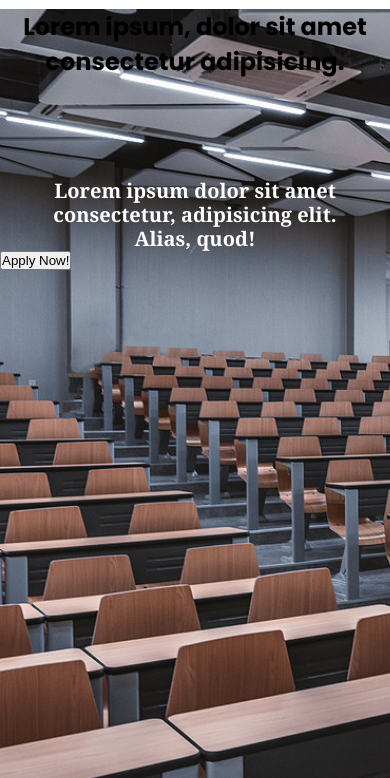
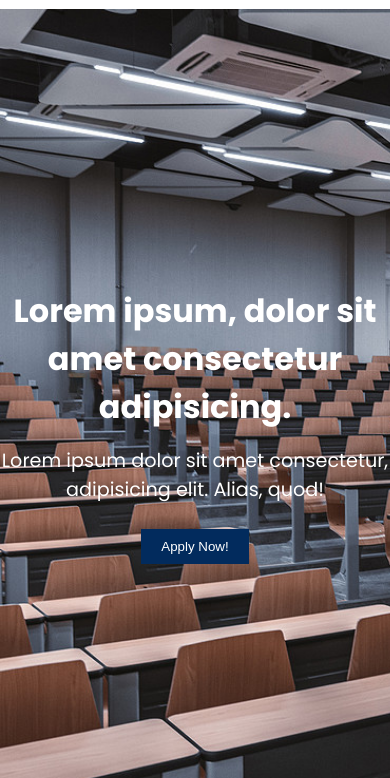
Before and after one commit to emmiiorji/Amaco_Global_Edu, a website built with webpack: page src/index.html in a window 390 px wide. Shown: the part 66-844 px from the top of the page. Built offline with nearby package versions, Linux system fonts and the light colour scheme.

Commit message:
Add intro section mobile styling

```diff
--- a/src/index.html
+++ b/src/index.html
@@ -27,9 +27,6 @@
 					<i class="fa fa-bars fa-1x"></i>
 				</div>
 					<div class="mobile-menu">
-							<!-- <div class="menu-bar times">
-								<i class="fa fa-times fa-1x"></i>
-							</div> -->
 							<ul class="nav-list">
 								<li>
 									<a href="#home" class="list menu-bar" id="home">Home</a>
@@ -53,7 +50,7 @@
  <div class="wrapper"></div>
 		<main class="section home">
 			<section class="intro">
-				<h2>Lorem ipsum, dolor sit amet consectetur adipisicing.</h2>
+				<h1>Lorem ipsum, dolor sit amet consectetur adipisicing.</h1>
 				<p>Lorem ipsum dolor sit amet consectetur, adipisicing elit. Alias, quod!</p>
 				<button type="button">Apply Now!</button>
 			</section>
--- a/src/style.css
+++ b/src/style.css
@@ -122,7 +122,7 @@ header {
 	font-weight: bolder;
 	color: var(--thin-dark);
 	cursor: pointer;
-		display: block;
+	display: block;
 }
 
 .nav-list li:hover,
@@ -132,7 +132,7 @@ header {
 }
 
 .nav-list li:hover a {
-	color: var(--);
+	color: var(--navy-blue);
 }
 
 /* intro section styling starts here */
@@ -144,26 +144,31 @@ header {
 	height: 100vh;
 	width: 100%;
 	display: flex;
-	justify-content: flex-start;
-	align-items: flex-start;
+	justify-content: center;
+	align-items: center;
 	flex-direction: column;
 	text-align: center;
 }
 
-.intro-title img {
-	width: 80%;
+.intro h1 {
+	font-size: 2rem;
+	color: var(--white);
 }
 
 .intro p {
 	color: var(--white);
-	margin-top: 100px;
-	line-height: 24px;
-	font-weight: bolder;
-	font-family: Georgia, 'Times New Roman', Times, serif;
-	font-size: 20px;
-	width: 80%;
-	margin-left: auto;
-	margin-right: auto;
+	font-size: 1.2rem;
+		margin: 15px 0;
+}
+
+.intro button {
+	padding: 10px 20px;
+	margin: 10px 0;
+	border: none;
+	outline: none;
+	background-color: var(--navy-blue);
+	color: var(--white);
+	cursor: pointer;
 }
 
 @media only screen and (min-width: 880px) {
@@ -245,4 +250,12 @@ header {
 		display: block;
 		transform: initial;
 	}
+
+	/* intro section styling starts here */
+
+	.intro {
+		align-items: flex-start;
+		text-align: left;
+		padding: 0 5%;
+	}
 }
```
